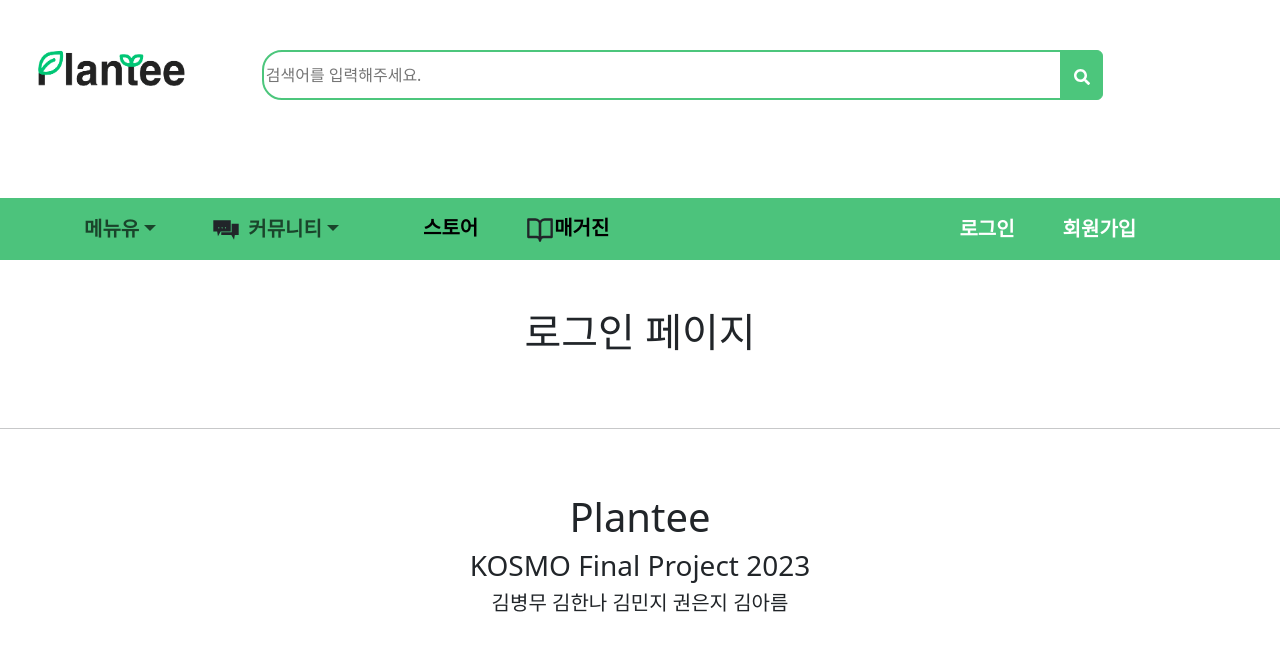
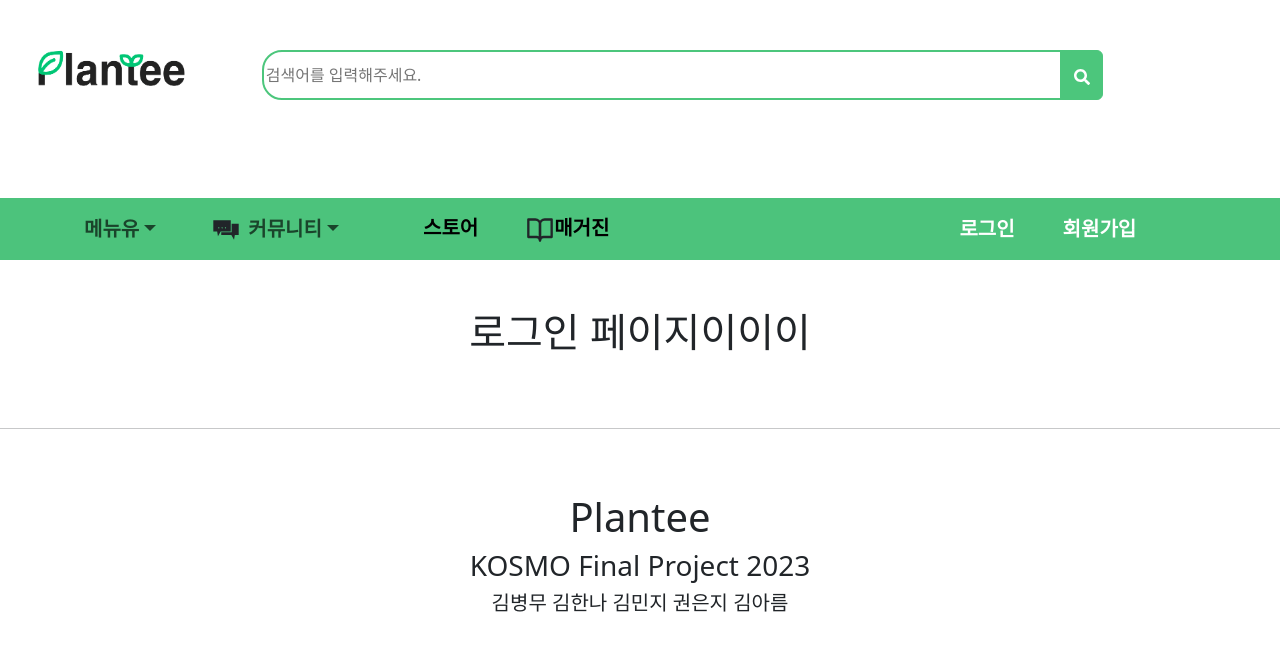
Before and after one commit to Plantee-2023/Plantee_front, a React (Create React App) app: page /users/loginPage in a window 1280 px wide. Shown: the top 650 px of the page. Built offline with nearby package versions, Linux system fonts and the light colour scheme; some icons are missing.

Commit message:
chore : 수저저정

```diff
--- a/src/component/users/LoginPage.jsx
+++ b/src/component/users/LoginPage.jsx
@@ -3,7 +3,7 @@ import React from 'react'
 const LoginPage = () => {
     return (
         <div>
-            <h1 className='text-center mt-5'>로그인 페이지</h1>
+            <h1 className='text-center mt-5'>로그인 페이지이이이</h1>
         </div>
     )
 }
```
